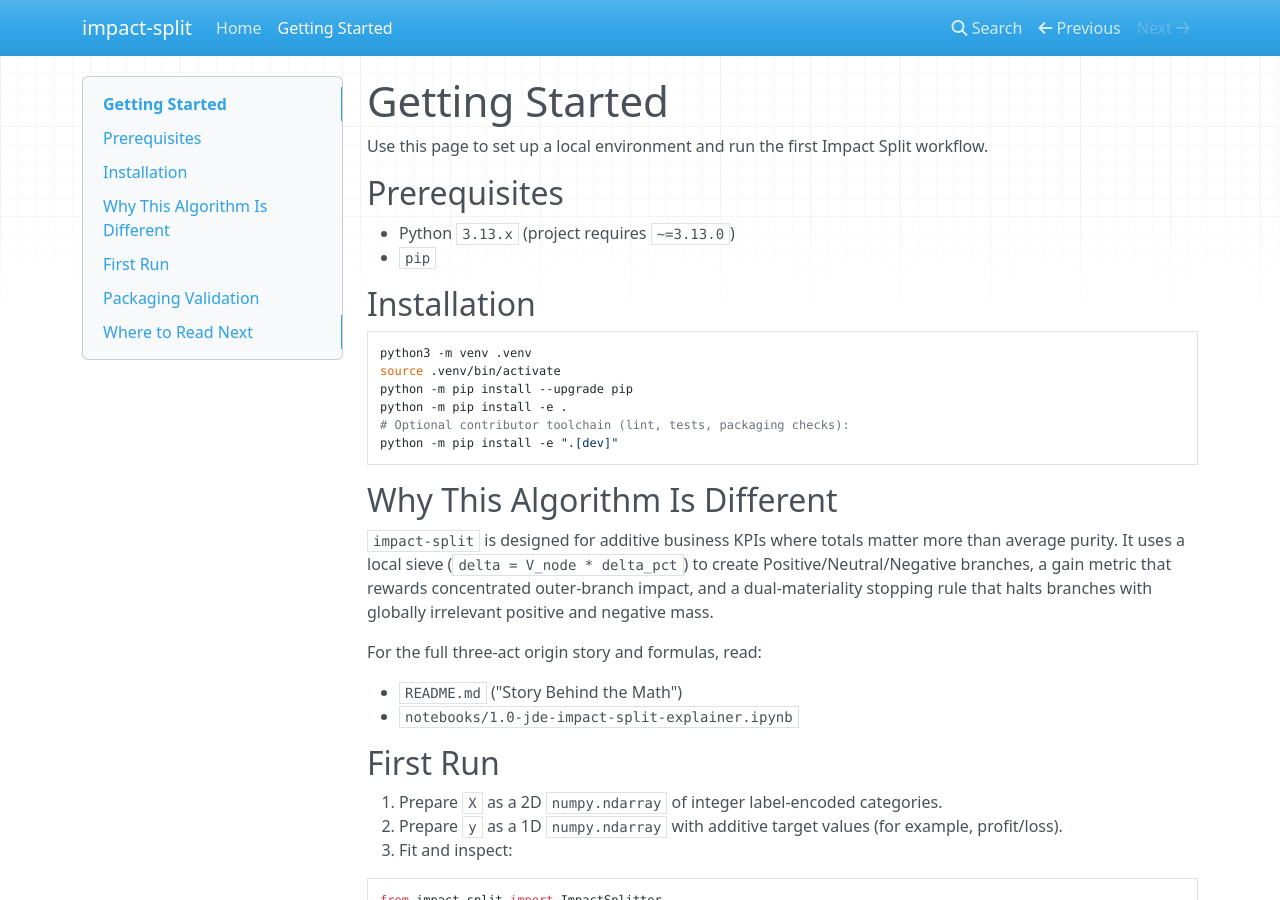
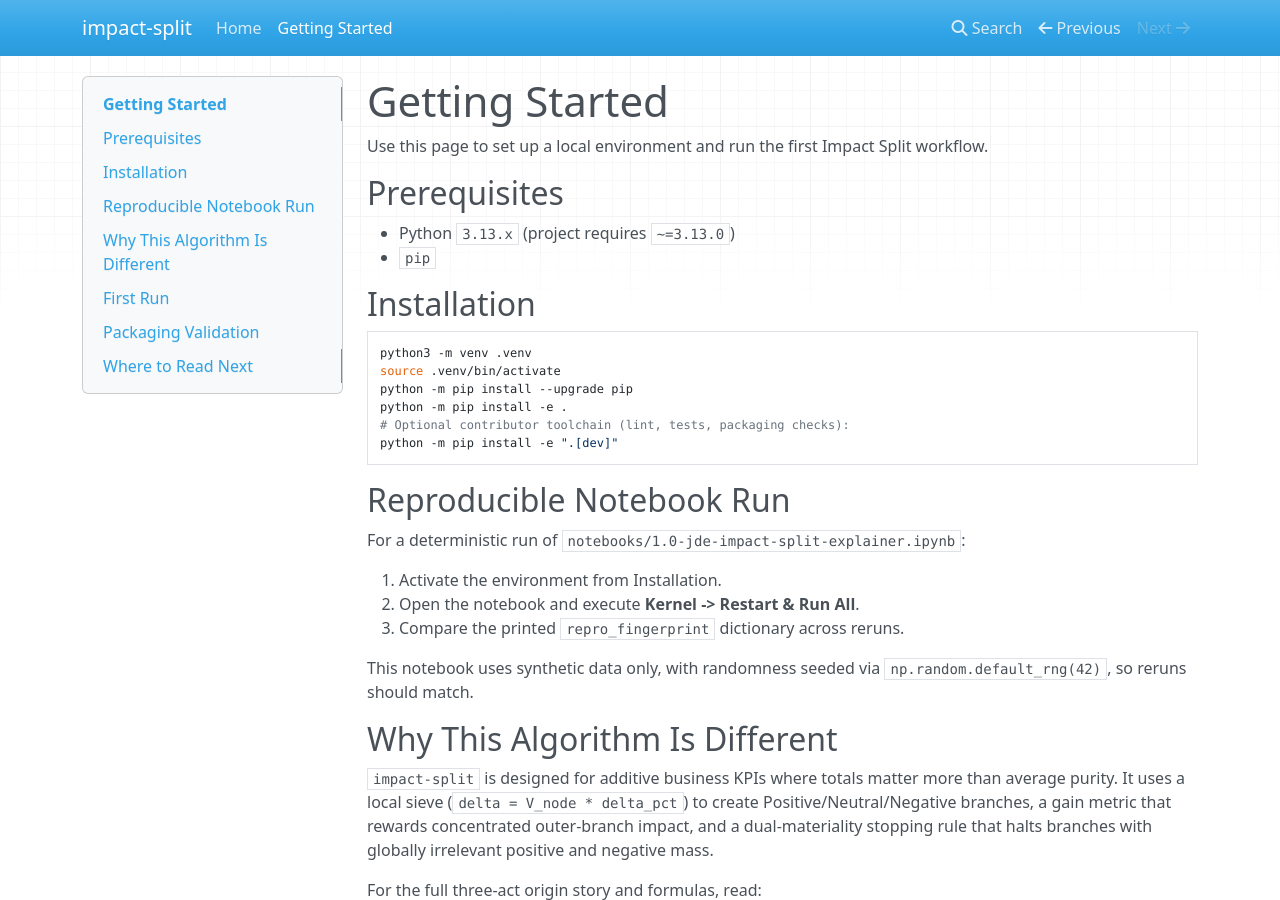
Before and after one commit to euJue07/impact-split, an MkDocs documentation site: the page built from docs/docs/getting-started.md, in a window 1280 px wide and 900 px high. Built offline with MkDocs 1.6.1, drawn with Linux system fonts in a browser that asks for light colours; nearby versions of some CDN libraries.

Commit message:
docs: Add reproducibility instructions for the Impact Split Explainer notebook in README and getting-started documentation. Enhance the notebook with a reproducibility protocol, emphasizing deterministic runs and the use of seeded randomness for consistent outputs.

````diff
--- a/docs/docs/getting-started.md
+++ b/docs/docs/getting-started.md
@@ -17,6 +17,16 @@ python -m pip install -e .
 # Optional contributor toolchain (lint, tests, packaging checks):
 python -m pip install -e ".[dev]"
 ```
+
+## Reproducible Notebook Run
+
+For a deterministic run of `notebooks/1.0-jde-impact-split-explainer.ipynb`:
+
+1. Activate the environment from Installation.
+2. Open the notebook and execute **Kernel -> Restart & Run All**.
+3. Compare the printed `repro_fingerprint` dictionary across reruns.
+
+This notebook uses synthetic data only, with randomness seeded via `np.random.default_rng(42)`, so reruns should match.
 
 ## Why This Algorithm Is Different
 
````
Also changed, not shown: README.md, 1 other file.
